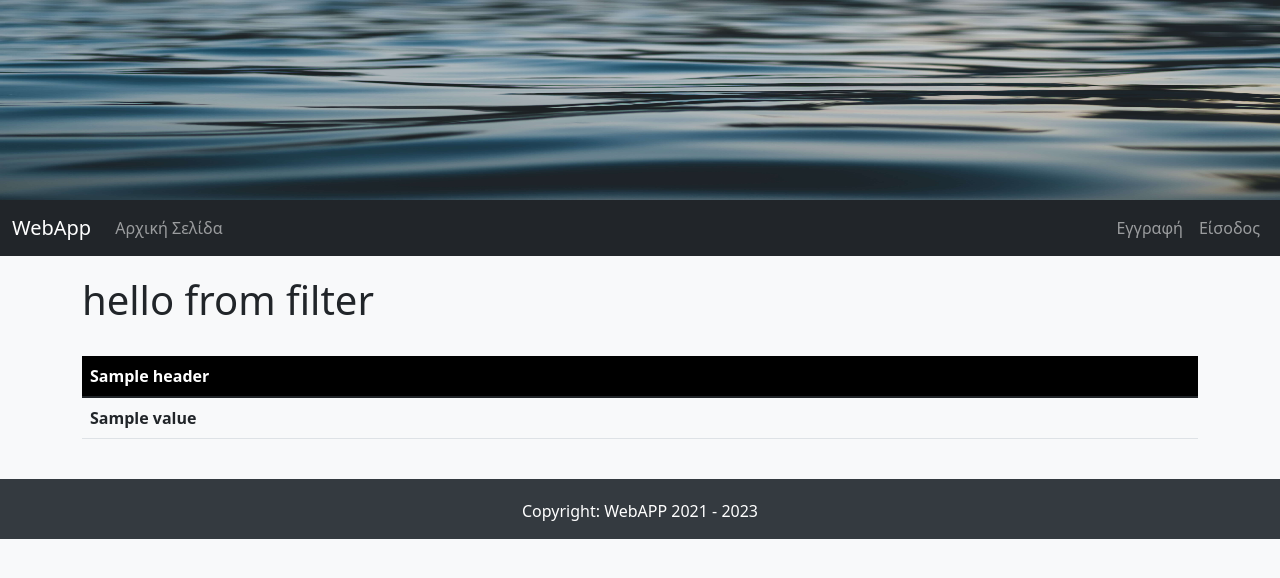
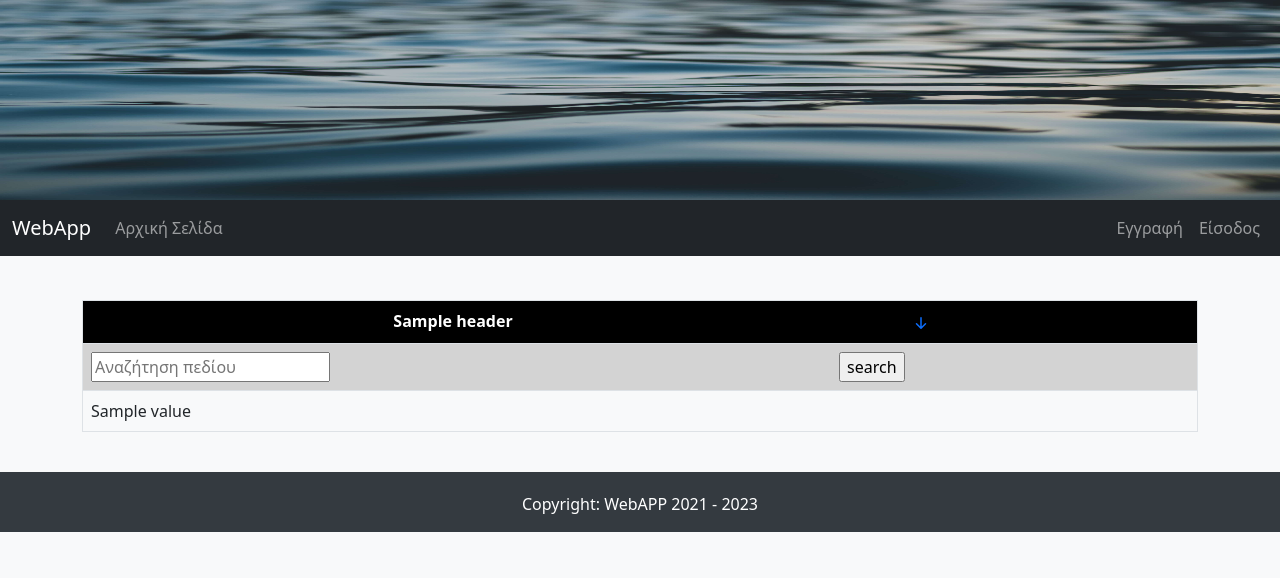
Before and after one commit to vaiosprosm/WebApp, a Flask app: template src/WebApp/templates/home/index.html in a window 1280 px wide. Shown: the top 578 px of the page. Run offline with Flask 2, Linux system fonts and the light colour scheme; the template is opened without the code that fills it: most values are stand-ins (such as "Sample title", 1, 10 or a date in 2020); some libraries are stand-ins or nearby versions.

Commit message:
filter και ταξινόμηση

```diff
--- a/requirements.txt
+++ b/requirements.txt
@@ -21,3 +21,4 @@ Flask-SQLAlchemy==2.5.1
 Flask-WTF==0.15.1
 numpy==1.24.3
 pandas==2.0.1
+natsort-8.3.1
--- a/src/WebApp/templates/base.html
+++ b/src/WebApp/templates/base.html
@@ -7,12 +7,13 @@
         {% endblock title%}
     </title>
 
-    <link href="https://cdn.jsdelivr.net/npm/bootstrap@5.1.1/dist/css/bootstrap.min.css" rel="stylesheet" integrity="sha384-F3w7mX95PdgyTmZZMECAngseQB83DfGTowi0iMjiWaeVhAn4FJkqJByhZMI3AhiU" crossorigin="anonymous">
+    <link href="https://cdn.jsdelivr.net/npm/bootstrap@5.2.3/dist/css/bootstrap.min.css" rel="stylesheet" integrity="sha384-rbsA2VBKQhggwzxH7pPCaAqO46MgnOM80zW1RWuH61DGLwZJEdK2Kadq2F9CUG65" crossorigin="anonymous">
 
     <link rel="shortcut icon" href="{{ url_for('static', filename='images/favicon.ico') }}">
 
     <link rel="stylesheet" type="text/css" href="{{ url_for('static', filename='css/styles.css') }}">
-
+    <link rel="stylesheet" type="text/css" href="{{ url_for('static', filename='css/home/filter.css') }}">
+    <script src='https://kit.fontawesome.com/a076d05399.js' crossorigin='anonymous'></script>
 </head>
 <body>
 
@@ -43,8 +44,7 @@
 
     </main>
 
-    <script src="https://cdn.jsdelivr.net/npm/bootstrap@5.1.1/dist/js/bootstrap.bundle.min.js" integrity="sha384-/bQdsTh/da6pkI1MST/rWKFNjaCP5gBSY4sEBT38Q/9RBh9AH40zEOg7Hlq2THRZ" crossorigin="anonymous"></script>
-
+    <script src="https://cdn.jsdelivr.net/npm/bootstrap@5.2.3/dist/js/bootstrap.bundle.min.js" integrity="sha384-kenU1KFdBIe4zVF0s0G1M5b4hcpxyD9F7jL+jjXkk+Q2h455rYXK/7HAuoJl+0I4" crossorigin="anonymous"></script>
 
     {% include "footer.html" %}
 </body>
--- a/src/WebApp/templates/home/includes/filter_table.html
+++ b/src/WebApp/templates/home/includes/filter_table.html
@@ -1 +1,24 @@
-<h1>hello from filter</h1>
+<tr style="background-color:lightgrey;color:white;">
+    {%for header in df_headers %}
+        <th>
+        <form class="filter" action="{{ url_for('home.filter',column=header) }}" method="get">
+            <div class="row">
+                <div class="col-8">
+                    <input list="{{ header }}" name="startWith" id="startWith" placeholder="Αναζήτηση πεδίου">
+                </div>
+                <div class="col-3">
+                    <input type="submit" value="search">
+                </div>
+                <div class="col-1">
+                    <datalist id="{{ header }}">
+                        {% for i in datalist_options[header]%}
+                            <option value="{{ i }}">
+                        {% endfor %}
+                    </datalist>
+                </div>
+            </div>
+          </form>
+
+          </th>
+    {% endfor %}
+</tr>
--- a/src/WebApp/templates/home/index.html
+++ b/src/WebApp/templates/home/index.html
@@ -8,19 +8,35 @@
 
 {% block content %}
 
-{% include "home/includes/filter_table.html" %}
-
 {% if df_headers %}
   <br>
-  <div class="table-responsive" style="height:200">
-  <table class="table table-hover" id="df_headers">
-    <thead>
+
+  <div class="table-responsive">
+  <table class="table table-hover table-bordered" id="df_headers">
+    <thead style="background-color:black;color:white;">
       {% if df_headers %}
-          <tr style="background-color:black;color:white;">
+          <tr>
               {%for header in df_headers %}
-                  <th scope="col">{{ header}}</th>
+                  <th class="text-center" scope="col">
+                      <div class="row">
+                          <div class="col-8">
+                           {{ header }}
+                          </div>
+                          <div class="col-2">
+                            <a  href="{{ url_for('home.taksinomisi_by',column=header) }}">
+                              <!-- Πηγή https://icons.getbootstrap.com/icons/arrow-down-short/ -->
+                              <svg xmlns="http://www.w3.org/2000/svg" width="24" height="24" fill="currentColor" class="bi bi-arrow-down-short" viewBox="0 0 16 16">
+                              <path fill-rule="evenodd" d="M8 4a.5.5 0 0 1 .5.5v5.793l2.146-2.147a.5.5 0 0 1 .708.708l-3 3a.5.5 0 0 1-.708 0l-3-3a.5.5 0 1 1 .708-.708L7.5 10.293V4.5A.5.5 0 0 1 8 4z"/>
+                              </svg>
+                            </a>
+                        </div>
+                      </div>
+                   </th>
               {% endfor %}
           </tr>
+
+          {% include "home/includes/filter_table.html" %}
+
       {% endif %}
     </thead>
     <tbody>
@@ -28,7 +44,7 @@
           {% for row in dataframe %}
             <tr>
               {% for key,value in row.items() %}
-                <td style="font-size:16px;"><strong>{{ value }}</strong></td>
+                <td style="font-size:16px;">{{ value }}</td>
               {% endfor %}
 
             </tr>
@@ -40,5 +56,6 @@
 {% endif %}
 
 
+</script>
 
 {% endblock content %}
--- a/src/WebApp/templates/navbar.html
+++ b/src/WebApp/templates/navbar.html
@@ -1,13 +1,13 @@
 <nav class="navbar navbar-expand-lg navbar-dark bg-dark">
   <div class="container-fluid">
-    <a class="navbar-brand" href="/home">WebApp</a>
+    <a class="navbar-brand" href="{{ url_for('home.root') }}">WebApp</a>
     <button class="navbar-toggler" type="button" data-bs-toggle="collapse" data-bs-target="#navbarNav" aria-controls="navbarNav" aria-expanded="false" aria-label="Toggle navigation">
       <span class="navbar-toggler-icon"></span>
     </button>
     <div class="collapse navbar-collapse" id="navbarNav">
       <ul class="navbar-nav me-auto mb-2 mb-lg-0">
         <li class="nav-item">
-          <a class="nav-link" aria-current="page" href="/home">Αρχική Σελίδα</a>
+          <a class="nav-link" aria-current="page" href="{{ url_for('home.root') }}">Αρχική Σελίδα</a>
         </li>
       </ul>
       <ul class="nav navbar-nav navbar-right">
@@ -23,11 +23,11 @@
             <ul class="dropdown-menu" aria-labelledby="navbarDropdown">
 
               <li>
-                <a class="dropdown-item" href="/account">{{ current_user.username }}</a>
+                <a class="dropdown-item" href="{{ url_for('auth.account') }}">{{ current_user.username }}</a>
               </li>
 
               <li>
-                <a class="dropdown-item" href="/logout">Έξοδος</a>
+                <a class="dropdown-item" href="{{ url_for('auth.logout') }}">Έξοδος</a>
               </li>
 
             </ul>
@@ -37,10 +37,10 @@
         {% else %}
 
           <li class="nav-item">
-            <a class="nav-link" href="/signup">Εγγραφή</a>
+            <a class="nav-link" href="{{ url_for('auth.signup') }}">Εγγραφή</a>
           </li>
           <li class="nav-item">
-            <a class="nav-link" href="/auth">Είσοδος</a>
+            <a class="nav-link" href="{{ url_for('auth.login') }}">Είσοδος</a>
           </li>
 
         {% endif %}
```
Also changed, not shown: src/WebApp/home/components.py (added, +8 -0 lines), src/WebApp/home/home.py (+35 -22 lines), src/WebApp/static/css/home/filter.css (added), src/WebApp/static/css/home/table.css (added).
